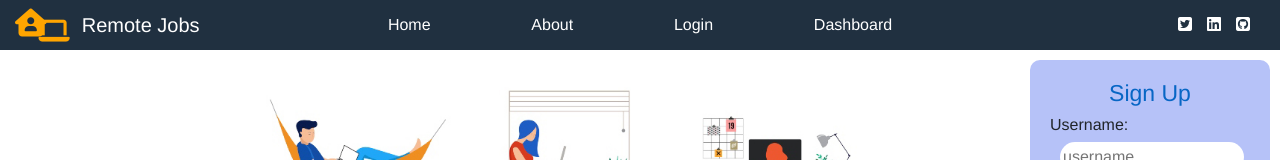
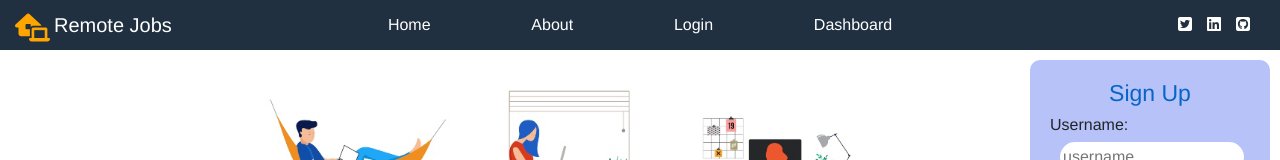
Before and after one commit to mdr-uma/remote-jobs, a React (Create React App) app in the folder remote-jobs-client/: page / in a window 1280 px wide. Shown: the top 160 px of the page. Built offline with nearby package versions, Linux system fonts and the light colour scheme; no server answers.

Commit message:
cleanup unwanted codes

```diff
--- a/remote-jobs-client/src/components/BodyImage.js
+++ b/remote-jobs-client/src/components/BodyImage.js
@@ -4,7 +4,6 @@ import image from '../images/img-2.jpg'
 const BodyImage = () => {
     return(
         <div className="job-list">
-            {/* <i className='fas fa-laptop-house'></i> */}
             <img src={image} alt=""/>
             <hr></hr>
             <h1>Find the best Remote Job <i className="fas fa-hand-point-down"></i></h1>
--- a/remote-jobs-client/src/components/NavBar.js
+++ b/remote-jobs-client/src/components/NavBar.js
@@ -6,8 +6,7 @@ const NavBar = (props) => {
 
         <header>
             <div className="logo-container">
-                <i className="fas fa-house-user"></i>
-                <i className="fas fa-laptop"></i>
+                <i className='fas fa-laptop-house'></i>
                 <h2 className="logo">Remote Jobs</h2>
             </div>
             <nav>
--- a/remote-jobs-client/src/index.css
+++ b/remote-jobs-client/src/index.css
@@ -93,41 +93,15 @@ main{
     grid-area: main;
 }
 
-.fas.fa-house-user{
+
+.fas.fa-laptop-house{
+    font-size: 28px;
     color: orange;
-    font-size: 28px;
-
+    position: relative;
+    left: -8;
+    top: 5px;
 }
 
-.fas.fa-laptop{
-    color: orange;
-    font-size: 25px;
-    position: relative;
-    left: -8px;
-    top: 10px;
-}
-.fas.fa-laptop-house{
-    font-size: 200px;
-    color: tomato;
-    position: relative;
-    left: 35rem;
-    margin: 2rem;
-}
-.fas.fa-coffee{
-    font-size: 50px;
-    color: peru;
-    position: relative;
-    top: 4rem;
-    left: 35rem;
-}
-
-.fas.fa-clock{
-    font-size: 60px;
-    color: red;
-    position: relative;
-    bottom: 10rem;
-    left: 35rem;
-}
 
 .job-list img{
     width: 60%;
@@ -172,10 +146,6 @@ p{
 input:hover{
     background-color: rgb(225, 239, 245);
 }
-
-/* label{
-    margin-left: 2rem;
-} */
 
 [type=submit]{
     width: 9rem;
```
